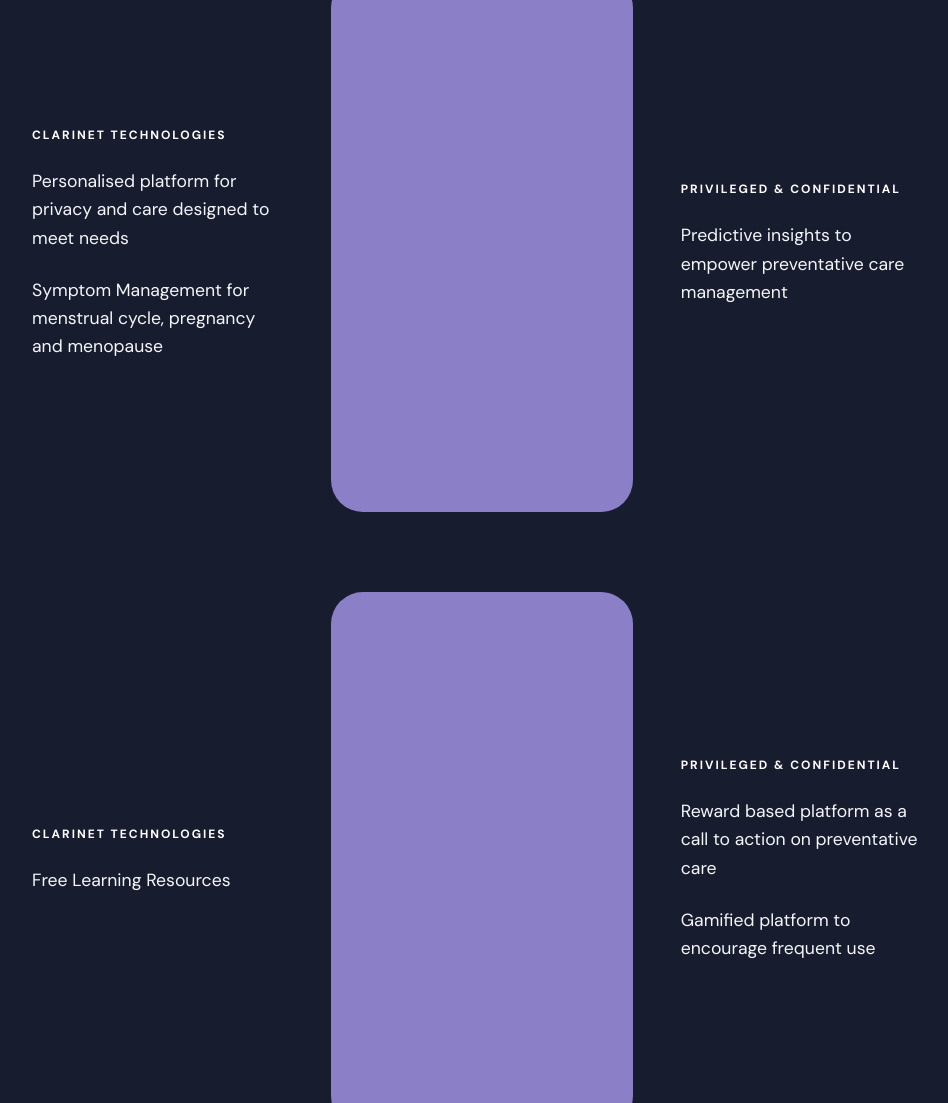
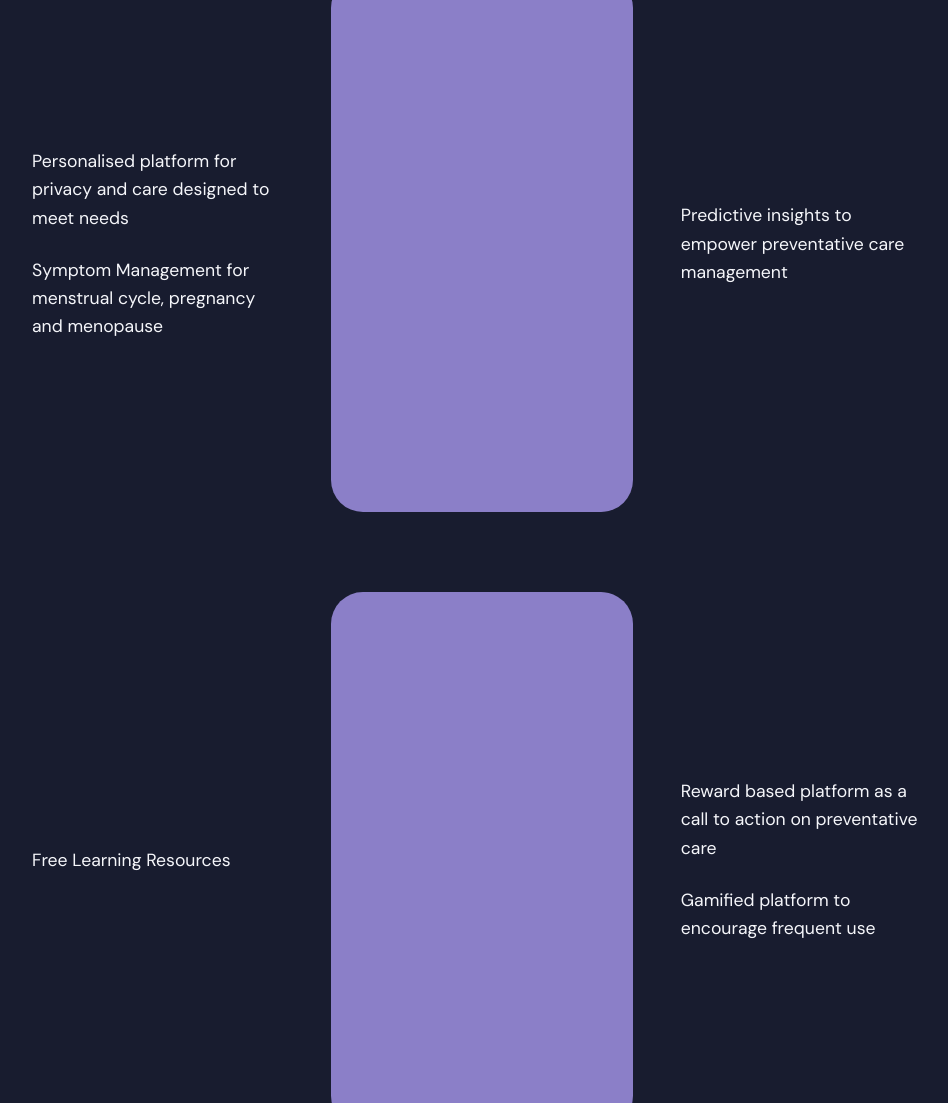
Before and after one commit to TheAssassin001/sena-client-4, a plain HTML site: page about.html in a window 1280 px wide. Shown: the part 1456-2559 px from the top of the page, without its empty margins (158-1106 px from the left). Drawn offline with Linux system fonts and the light colour scheme.

Commit message:
removed text

```diff
--- a/about.html
+++ b/about.html
@@ -94,7 +94,7 @@
     <!-- Phone Mockup Section -->
     <section class="phone-mockup-section container">
       <div class="phone-content-left">
-        <h3 class="tech-heading">CLARINET TECHNOLOGIES</h3>
+
         <p>Personalised platform for privacy and care designed to meet needs</p>
         <p>Symptom Management for menstrual cycle, pregnancy and menopause</p>
       </div>
@@ -104,7 +104,7 @@
       </div>
 
       <div class="phone-content-right">
-        <h3 class="tech-heading">PRIVILEGED & CONFIDENTIAL</h3>
+
         <p>Predictive insights to empower preventative care management</p>
       </div>
     </section>
@@ -112,7 +112,7 @@
     <!-- Phone Mockup Section 2 - Learn & Earn -->
     <section class="phone-mockup-section container">
       <div class="phone-content-left">
-        <h3 class="tech-heading">CLARINET TECHNOLOGIES</h3>
+
         <p class="feature-text">Free Learning Resources</p>
       </div>
 
@@ -121,7 +121,7 @@
       </div>
 
       <div class="phone-content-right">
-        <h3 class="tech-heading">PRIVILEGED & CONFIDENTIAL</h3>
+
         <p class="feature-text">Reward based platform as a call to action on preventative care</p>
         <p class="feature-text">Gamified platform to encourage frequent use</p>
       </div>
@@ -130,7 +130,7 @@
     <!-- Phone Mockup Section 3 - Profile/Universe -->
     <section class="phone-mockup-section container">
       <div class="phone-content-left">
-        <h3 class="tech-heading">CLARINET TECHNOLOGIES</h3>
+
       </div>
 
       <div class="phone-placeholder">
@@ -138,14 +138,14 @@
       </div>
 
       <div class="phone-content-right">
-        <h3 class="tech-heading">PRIVILEGED & CONFIDENTIAL</h3>
+
       </div>
     </section>
 
     <!-- Phone Mockup Section 4 - Data Insights -->
     <section class="phone-mockup-section container">
       <div class="phone-content-left">
-        <h3 class="tech-heading">CLARINET TECHNOLOGIES</h3>
+
         <p class="feature-text">User Data Insights to drive behavioural change</p>
         <p class="feature-text">Data insights to drive decision making and health policy</p>
       </div>
@@ -155,7 +155,7 @@
       </div>
 
       <div class="phone-content-right">
-        <h3 class="tech-heading">PRIVILEGED & CONFIDENTIAL</h3>
+
         <p class="feature-text">Data Repository for Scientific Research</p>
       </div>
     </section>
```
